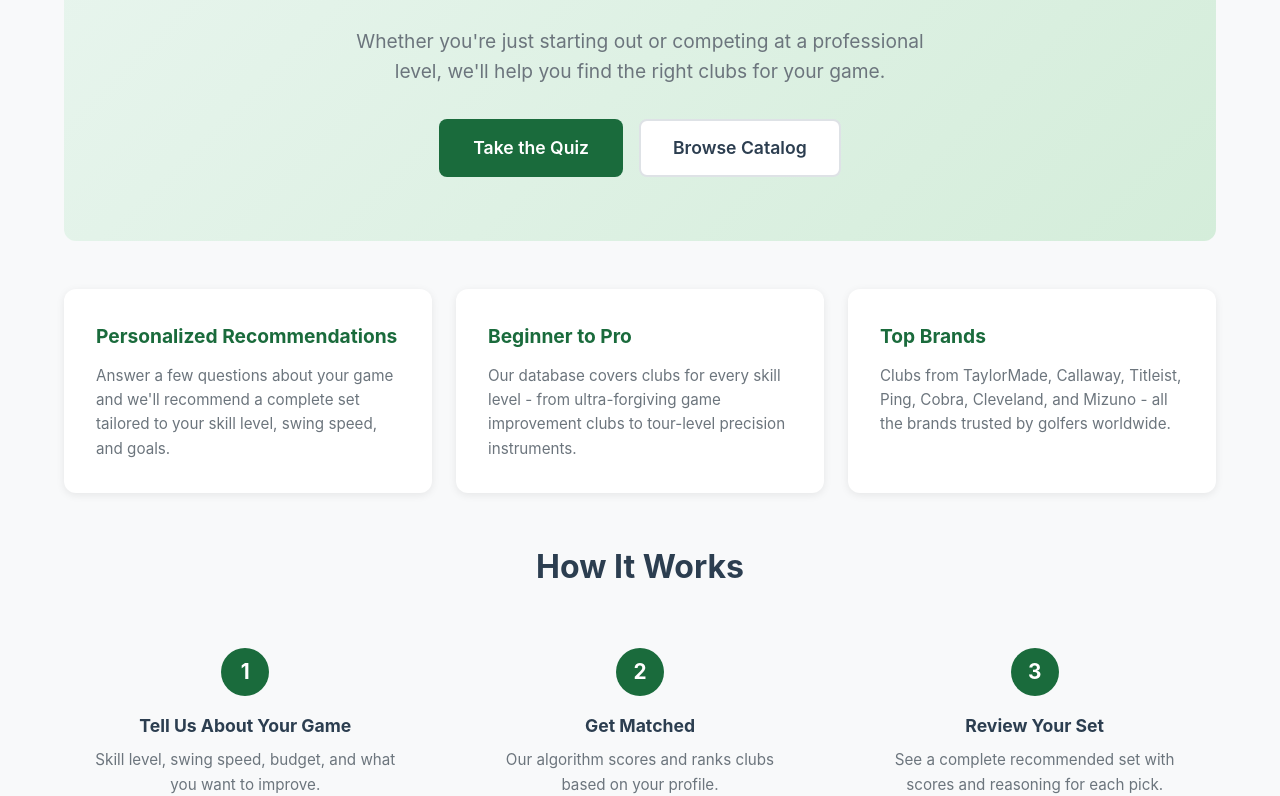
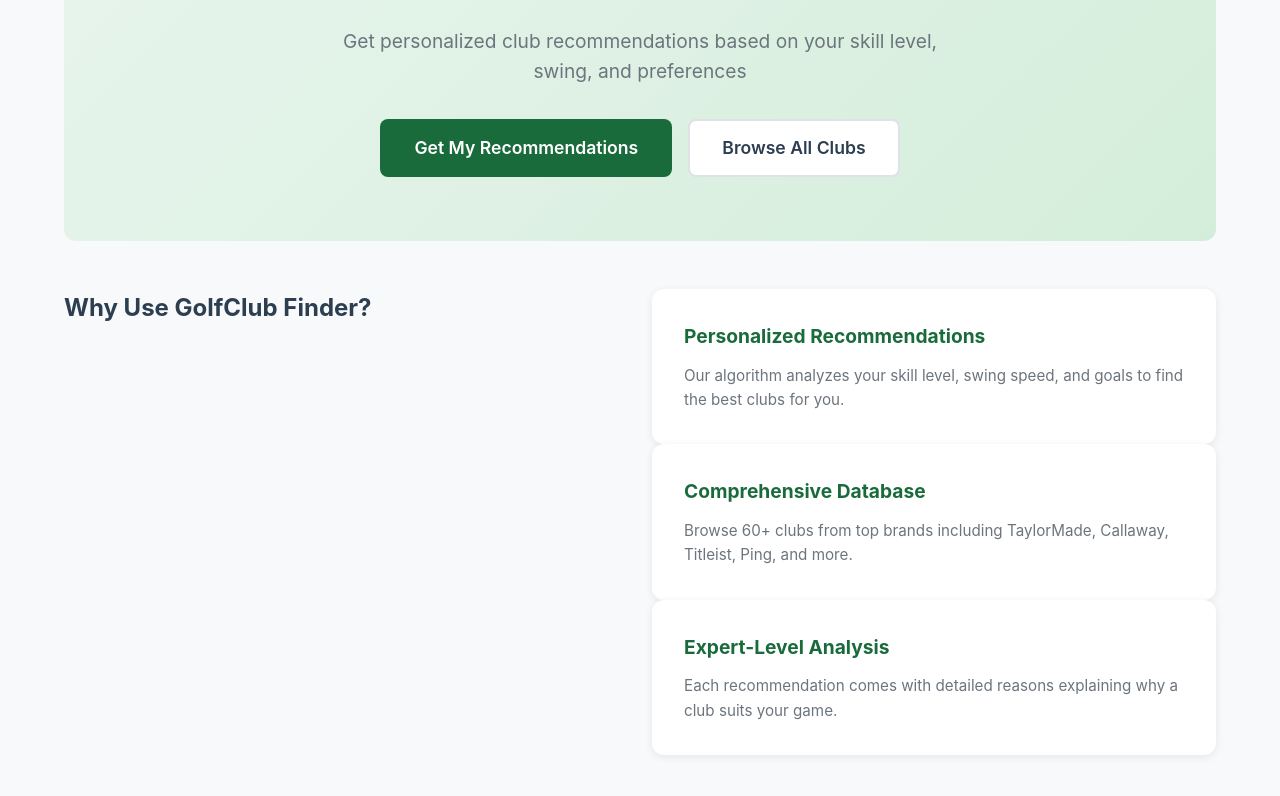
Before and after one commit to tkdgus96/golf-club-recommender, a React (Vite) app in the folder client/: page / in a window 1280 px wide. Shown: the part 204-1000 px from the top of the page. Built offline with nearby package versions, Linux system fonts and the light colour scheme.

Commit message:
Migrate Home page to i18n
Replace hardcoded strings with translation keys.

Co-Authored-By: Claude Opus 4.5 <noreply@anthropic.com>

```diff
--- a/client/src/pages/Home.tsx
+++ b/client/src/pages/Home.tsx
@@ -1,71 +1,60 @@
 import { Link } from "react-router-dom";
+import { useTranslation } from "react-i18next";
 
 export default function Home() {
+  const { t } = useTranslation("home");
+  const { t: tc } = useTranslation("common");
+
   return (
     <div className="home-page">
       <section className="hero">
-        <h1>Find Your Perfect Golf Clubs</h1>
-        <p>
-          Whether you're just starting out or competing at a professional level,
-          we'll help you find the right clubs for your game.
-        </p>
+        <h1>{t("hero.title")}</h1>
+        <p>{t("hero.subtitle")}</p>
         <div className="hero-actions">
           <Link to="/quiz" className="btn btn-primary btn-lg">
-            Take the Quiz
+            {t("hero.cta")}
           </Link>
           <Link to="/catalog" className="btn btn-secondary btn-lg">
-            Browse Catalog
+            {tc("buttons.browseAll")}
           </Link>
         </div>
       </section>
 
       <section className="features">
-        <div className="feature-card">
-          <h3>Personalized Recommendations</h3>
-          <p>
-            Answer a few questions about your game and we'll recommend a complete
-            set tailored to your skill level, swing speed, and goals.
-          </p>
-        </div>
-        <div className="feature-card">
-          <h3>Beginner to Pro</h3>
-          <p>
-            Our database covers clubs for every skill level - from
-            ultra-forgiving game improvement clubs to tour-level precision
-            instruments.
-          </p>
-        </div>
-        <div className="feature-card">
-          <h3>Top Brands</h3>
-          <p>
-            Clubs from TaylorMade, Callaway, Titleist, Ping, Cobra, Cleveland,
-            and Mizuno - all the brands trusted by golfers worldwide.
-          </p>
+        <h2>{t("features.title")}</h2>
+        <div className="feature-cards">
+          <div className="feature-card">
+            <h3>{t("features.personalized.title")}</h3>
+            <p>{t("features.personalized.description")}</p>
+          </div>
+          <div className="feature-card">
+            <h3>{t("features.comprehensive.title")}</h3>
+            <p>{t("features.comprehensive.description")}</p>
+          </div>
+          <div className="feature-card">
+            <h3>{t("features.expert.title")}</h3>
+            <p>{t("features.expert.description")}</p>
+          </div>
         </div>
       </section>
 
       <section className="how-it-works">
-        <h2>How It Works</h2>
+        <h2>{t("howItWorks.title")}</h2>
         <div className="steps">
           <div className="step">
-            <div className="step-number">1</div>
-            <h4>Tell Us About Your Game</h4>
-            <p>Skill level, swing speed, budget, and what you want to improve.</p>
+            <div className="step-number">{t("howItWorks.step1.number")}</div>
+            <h4>{t("howItWorks.step1.title")}</h4>
+            <p>{t("howItWorks.step1.description")}</p>
           </div>
           <div className="step">
-            <div className="step-number">2</div>
-            <h4>Get Matched</h4>
-            <p>
-              Our algorithm scores and ranks clubs based on your profile.
-            </p>
+            <div className="step-number">{t("howItWorks.step2.number")}</div>
+            <h4>{t("howItWorks.step2.title")}</h4>
+            <p>{t("howItWorks.step2.description")}</p>
           </div>
           <div className="step">
-            <div className="step-number">3</div>
-            <h4>Review Your Set</h4>
-            <p>
-              See a complete recommended set with scores and reasoning for each
-              pick.
-            </p>
+            <div className="step-number">{t("howItWorks.step3.number")}</div>
+            <h4>{t("howItWorks.step3.title")}</h4>
+            <p>{t("howItWorks.step3.description")}</p>
           </div>
         </div>
       </section>
```
